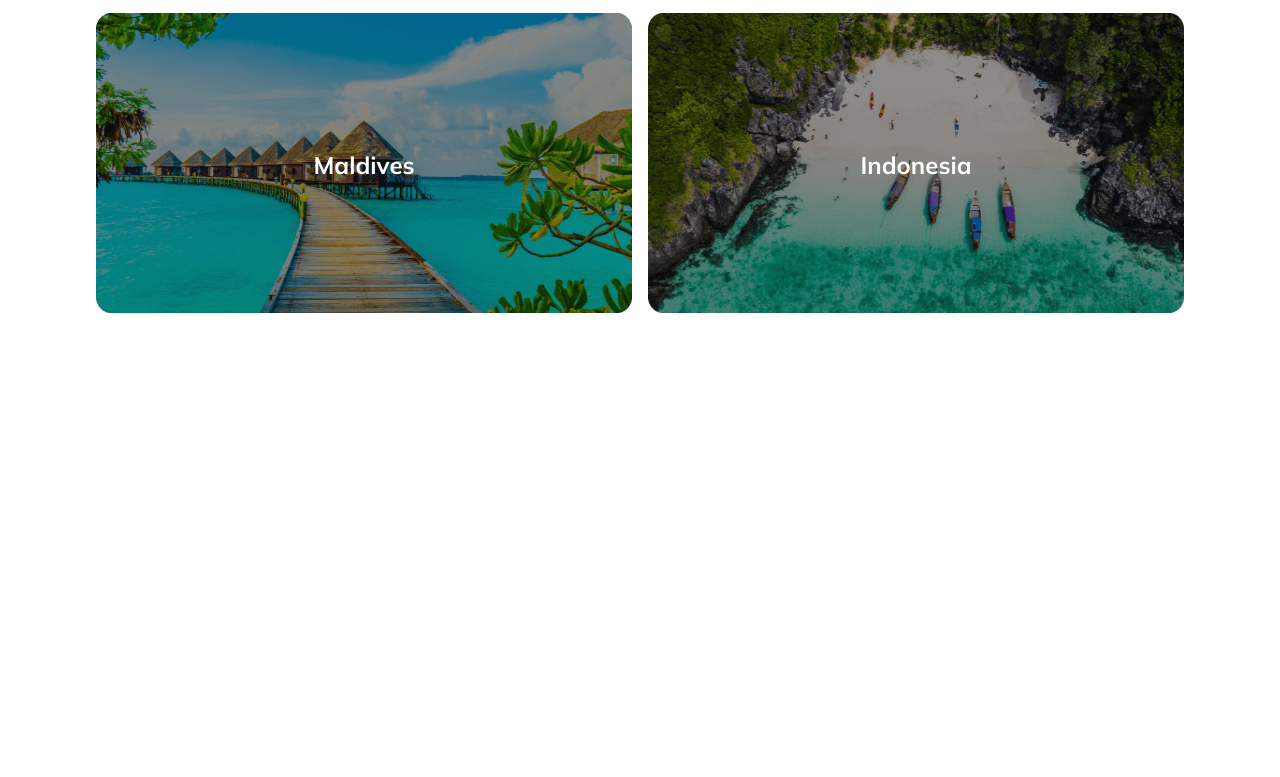
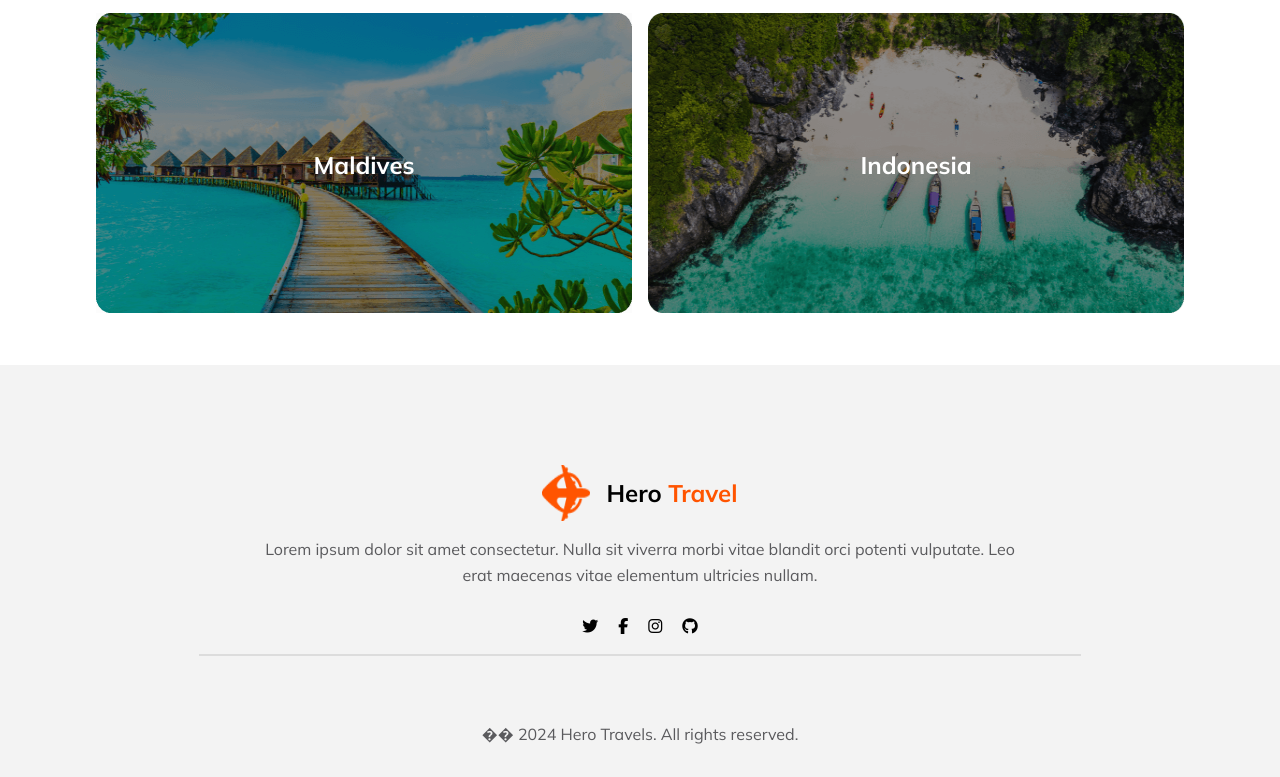
Before and after one commit to MizanurRahman5/hero-travels-weebsite, a plain HTML site: page index.html in a window 1280 px wide. Shown: the part 2314-3091 px from the top of the page. Before the commit the page ends 2679 px from the top, so only its background shows below. Drawn offline with Linux system fonts and the light colour scheme.

Commit message:
icon added

```diff
--- a/index.html
+++ b/index.html
@@ -66,7 +66,7 @@
                 <img src="Images/Rectangle 4.png" alt="">
             </div>
         </section>
-
+        <!-- Destination -->
         <section class="container chose-your-destination">
          <h1>Choose Your Destination</h1>
          <p>Dolor sit amet consectetur. Diam volutpat neque habitasse pharetra odio sit massa. Sodales dictumst nec nibh pellentesque.</p>
@@ -116,8 +116,22 @@
 
         </section>
     </main>
-    <footer>
+    <footer class="footer">
+        <div class="logo">
+            <img src="Images/logo.png" alt="">
+        <h2>Hero <span class="travels">Travel</span></h2>
+        </div>
+        <p>Lorem ipsum dolor sit amet consectetur. Nulla sit viverra morbi vitae blandit orci potenti vulputate. Leo erat maecenas vitae elementum ultricies nullam. </p>
+        <div class="icon">
+            <i class="fa-brands fa-twitter"></i>
+            <i class="fa-brands fa-facebook-f"></i>
+            <i class="fa-brands fa-instagram"></i>
+            <i class="fa-brands fa-github"></i>
+        </div>
+        <div class="border">
 
+        </div>
+        <p>�� 2024 Hero Travels. All rights reserved.</p>
     </footer>
 </body>
 </html>
--- a/styles/style.css
+++ b/styles/style.css
@@ -173,6 +173,7 @@ line-height: 26px;
 
 .Popular-img img {
     width: 100%;
+    height: 550px;
 }
 
 
@@ -235,6 +236,44 @@ line-height: 26px;
 }
 
 
+
+
+/* footer */
+.footer {
+  display: flex;
+  flex-direction: column;
+  align-items: center;
+  justify-content: center;
+  background: rgba(19, 19, 24, 0.05);
+}
+.footer .logo{
+  display: flex;
+  margin-top: 100px;
+}
+.footer p{
+  max-width: 770px;
+  color: rgb(90, 90, 93);
+font-size: 16px;
+font-weight: 400;
+line-height: 26px;
+margin: 15px 0 30px;
+text-align: center;
+
+}
+.icon {
+  max-width: 882px;
+  margin: 0 auto;
+  text-align: center;
+  display: flex;
+  gap: 20px;
+}
+.border {
+  width: 882px;
+  height: 2px;
+  border: 1px solid rgba(19, 19, 24, 0.1);
+  margin: 20px 0 50px;
+}
+
 /* media Query  */
 
 /* small Decvice */
@@ -247,4 +286,7 @@ line-height: 26px;
     .popular-tour,.row-1 ,.row-2 ,.row-3  {
       grid-template-columns: 1fr;
     }
+    .border{
+      width: 100%;
+    }
 }
```
